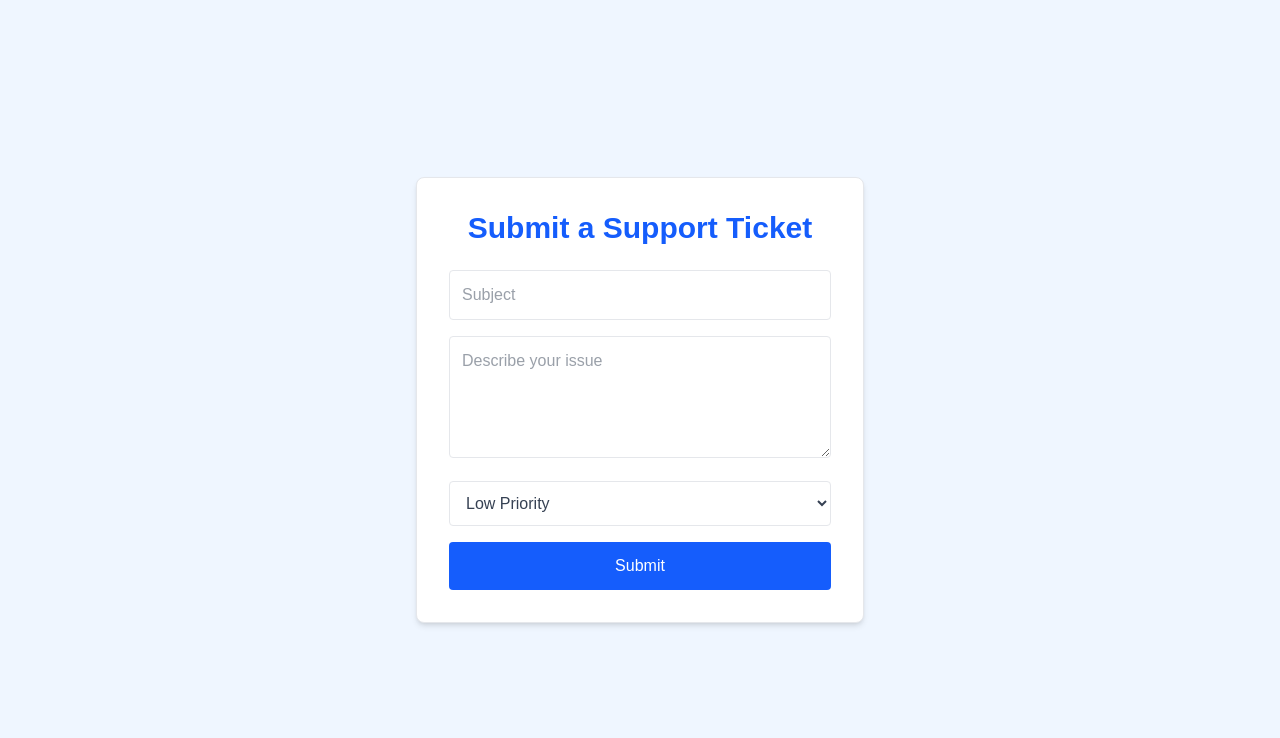
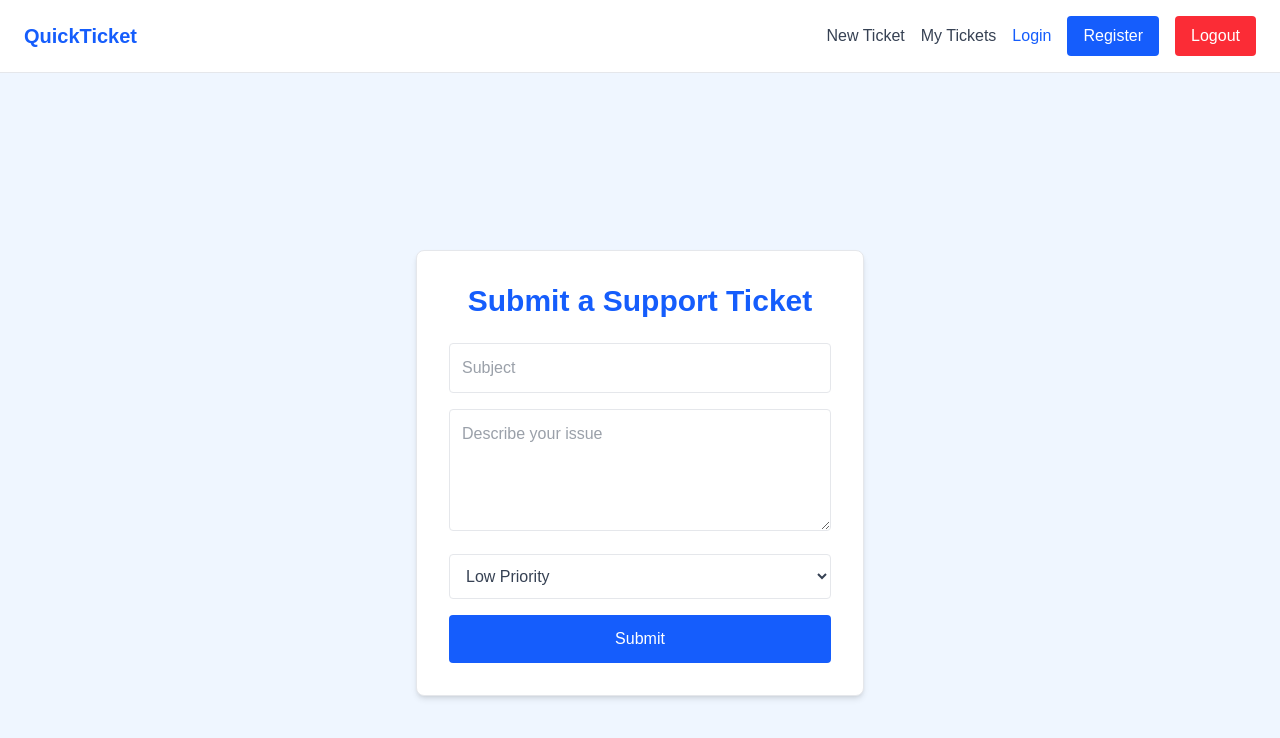
Before and after one commit to chrisedeson/quick-ticket, a Next.js app: page /tickets/new in a window 1280 px wide. Shown: the top 738 px of the page. Built offline with nearby package versions, Linux system fonts and the light colour scheme.

Commit message:
Add Navbar component and integrate it into the RootLayout; refactor priority class logic

```diff
--- a/src/app/layout.tsx
+++ b/src/app/layout.tsx
@@ -2,6 +2,7 @@ import type { Metadata } from "next";
 import { Geist, Geist_Mono } from "next/font/google";
 import "./globals.css";
 import { Toaster }from "sonner"
+import Navbar from "@/components/Navbar";
 
 const geistSans = Geist({
   variable: "--font-geist-sans",
@@ -28,6 +29,7 @@ export default function RootLayout({
       <body
         className={`${geistSans.variable} ${geistMono.variable} antialiased`}
       >
+        <Navbar />
         {children}
         <Toaster position="top-center" />
       </body>
--- /dev/null
+++ b/src/app/tickets/[id]/page.tsx
@@ -0,0 +1,47 @@
+import { getTicketById } from "@/actions/ticket.actions";
+import { logEvent } from "@/utils/sentry";
+import Link from "next/link";
+import { notFound } from "next/navigation";
+import { getPriorityClass } from "@/utils/ui";
+
+const TicketDetailsPage = async (props: {
+  params: Promise<{ id: string }>;
+}) => {
+  const { id } = await props.params;
+  const ticket = await getTicketById(id);
+
+  if (!ticket) {
+    notFound();
+  }
+
+  logEvent("Viewing ticket details", "ticket", { ticketId: ticket.id }, "info");
+  return (
+    <div className="min-h-screen bg-blue-50 p-8">
+      <div className="max-w-2xl mx-auto bg-white rounded-lg shadow border border-gray-200 p-8 space-y-6">
+        <h1 className="text-3xl font-bold text-blue-600">{ticket.subject}</h1>
+
+        <div className="text-gray-700">
+          <h2 className="text-lg font-semibold mb-2">Description</h2>
+          <p>{ticket.description}</p>
+        </div>
+
+        <div className="text-gray-700">
+          <h2 className="text-lg font-semibold mb-2">Priority</h2>
+          <p className={getPriorityClass(ticket.priority)}>{ticket.priority}</p>
+        </div>
+        <div className="text-gray-700">
+          <h2 className="text-lg font-semibold mb-2">Created At</h2>
+          <p>{new Date(ticket.createdAt).toLocaleString()}</p>
+        </div>
+        <Link
+          href="/tickets"
+          className="inline-block bg-blue-600 text-white px-4 py-2 rounded hover:bg-blue-700 transition"
+        >
+          ⇦ Back to Tickets
+        </Link>
+      </div>
+    </div>
+  );
+};
+
+export default TicketDetailsPage;
--- a/src/app/tickets/page.tsx
+++ b/src/app/tickets/page.tsx
@@ -1,17 +1,7 @@
 import { getTickets } from "@/actions/ticket.actions";
 import { logEvent } from "@/utils/sentry";
 import Link from "next/link";
-
-const getPriorityClass = (priority: string) => {
-  switch (priority) {
-    case "High":
-      return "text-red-600 font-bold";
-    case "Medium":
-      return "text-yellow-600 font-bold";
-    case "Low":
-      return "text-green-600 font-bold";
-  }
-};
+import { getPriorityClass } from "@/utils/ui";
 
 const TicketsPage = async () => {
   const tickets = await getTickets();
@@ -40,7 +30,10 @@ const TicketsPage = async () => {
               {/* Right Side */}
               <div className="text-right space-y-2">
                 <div className="text-sm text-gray-500">
-                  Priority: <span className={getPriorityClass(ticket.priority)}>{ticket.priority}</span>
+                  Priority:{" "}
+                  <span className={getPriorityClass(ticket.priority)}>
+                    {ticket.priority}
+                  </span>
                 </div>
                 <Link
                   href={`/tickets/${ticket.id}`}
--- /dev/null
+++ b/src/components/Navbar.tsx
@@ -0,0 +1,49 @@
+import Link from "next/link";
+
+const Navbar = () => {
+  return (
+    <nav className="bg-white border-b border-gray-200 px-6 py-4 flex justify-between items-center">
+      <div>
+        <Link href="/" className="text-xl font-bold text-blue-600">
+          QuickTicket
+        </Link>
+      </div>
+      <div className="flex items-center space-x-4">
+        <Link
+          href="/tickets/new"
+          className="hover:underline text-gray-700 transition"
+        >
+          New Ticket
+        </Link>
+        <Link
+          href="/tickets"
+          className="hover:underline text-gray-700 transition"
+        >
+          My Tickets
+        </Link>
+        <Link
+          href="/login"
+          className="text-blue-600 hover:underline transition"
+        >
+          Login
+        </Link>
+        <Link
+          href="/register"
+          className="bg-blue-600 text-white px-4 py-2 rounded hover:bg-blue-700 transition"
+        >
+          Register
+        </Link>
+        <form>
+          <button
+            type="submit"
+            className="bg-red-500 text-white px-4 py-2 rounded hover:bg-red-600 transition"
+          >
+            Logout
+          </button>
+        </form>
+      </div>
+    </nav>
+  );
+};
+
+export default Navbar;
```
